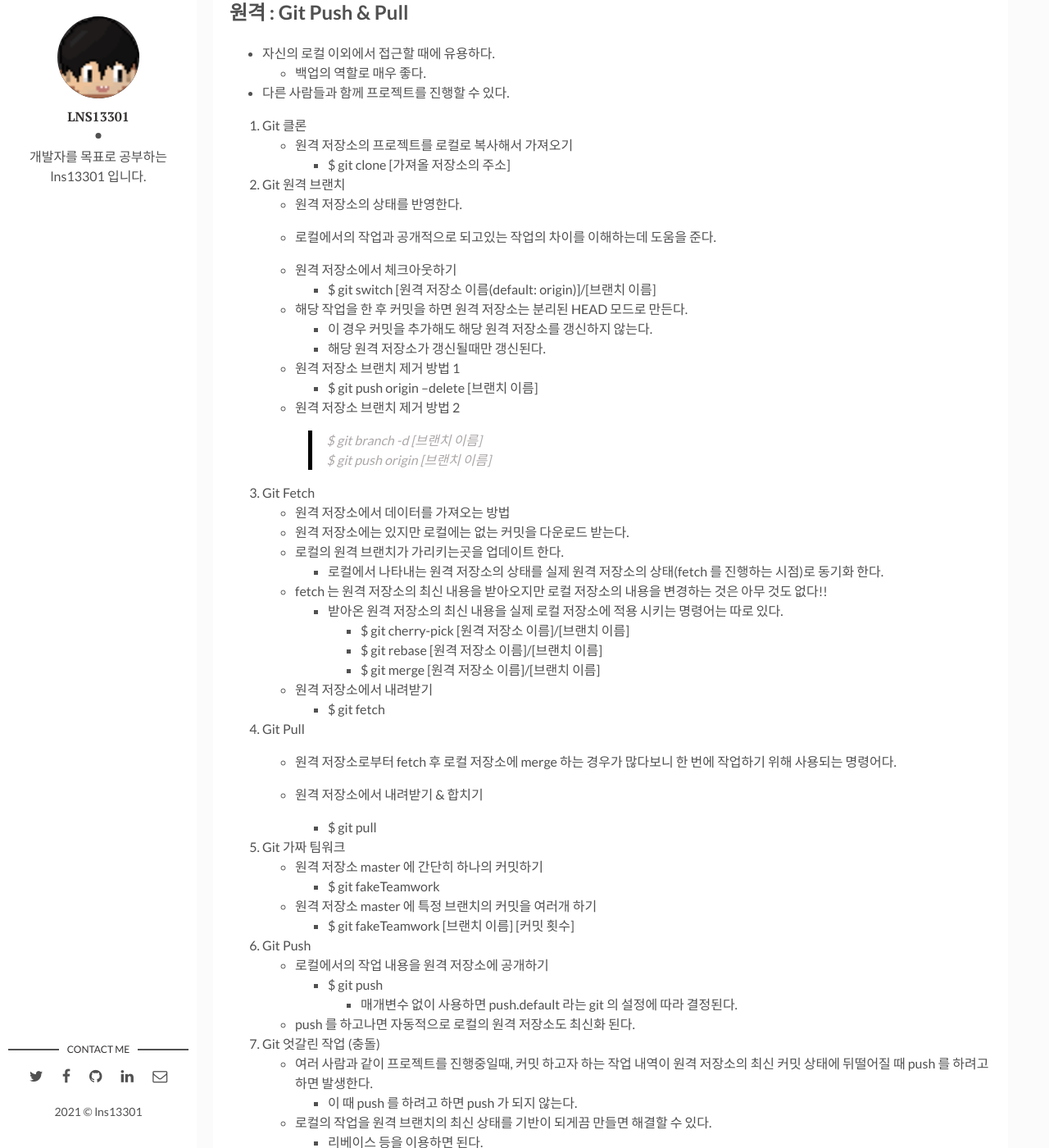
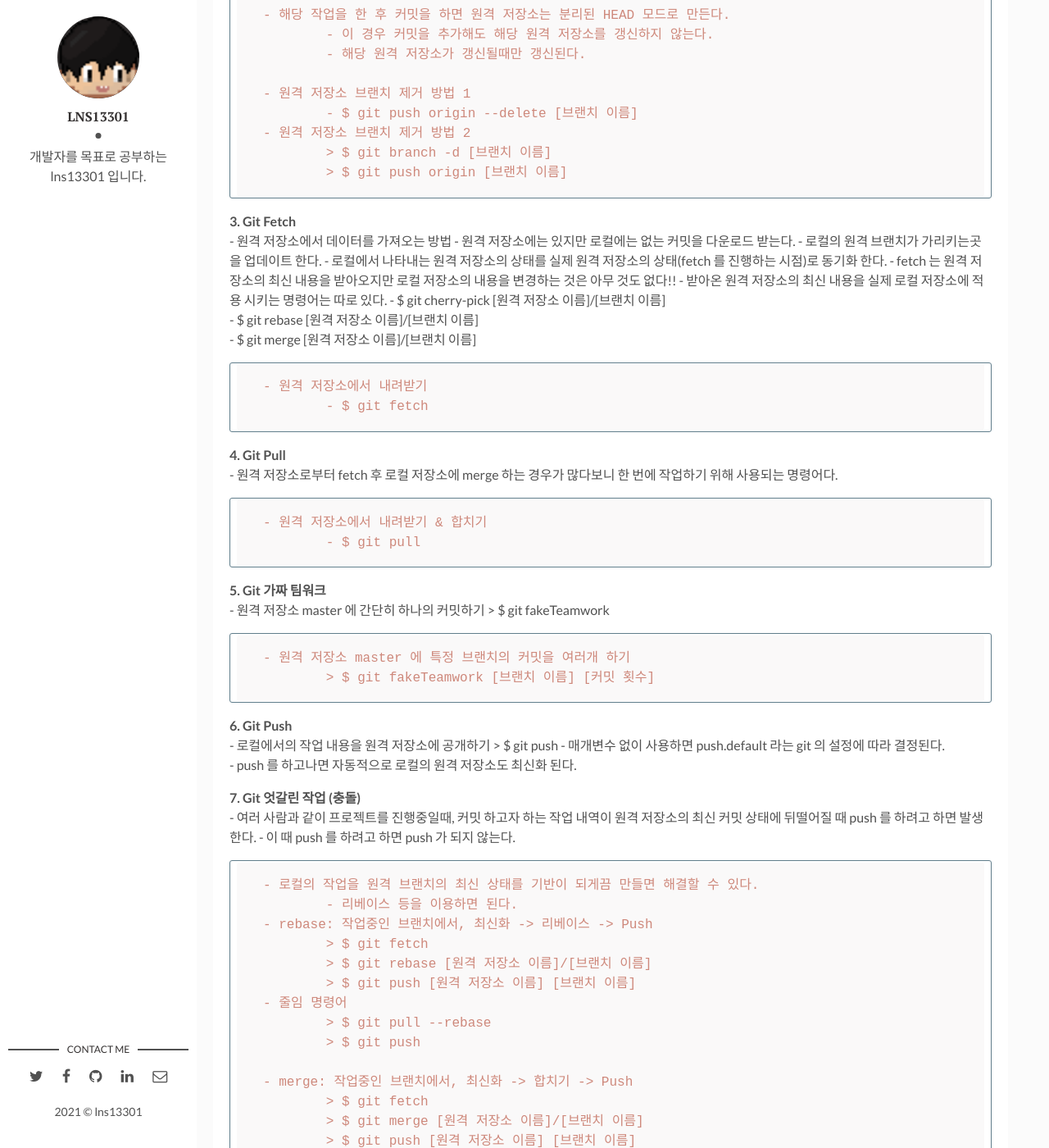
Before and after one commit to lns13301/github-blog, a Jekyll site: the page built from _posts/2021-02-10-git-commands-tutorial.markdown, in a window 1280 px wide and 1400 px high, scrolled down 2689 px. Shown: the whole window at 82% size. Built offline with Jekyll 4.4.1, drawn with Linux system fonts in a browser that asks for light colours; comment, search, counter and statistics services are not loaded; some of the changed text lies outside the part shown.

Commit message:
style: 글자 굵게, 띄어 쓰기 변경

```diff
--- a/_posts/2021-02-10-git-commands-tutorial.markdown
+++ b/_posts/2021-02-10-git-commands-tutorial.markdown
@@ -8,11 +8,12 @@ tags: Git Study
 ---
 
 # 깃 명령어 정리 🖥
+
 우아한 테크 코스 과정에서 사용할 주요한 깃 명령어를 기록하기 위한 포스트
 
 ## 로컬 : Git 기본
 
-1. Git 커밋
+**1. Git 커밋**
 	- 커밋 하기
 		- $ git commit
 			- 현재까지 작업중이던 저장소의 내용을 변경해서 하나의 커밋으로 저장
@@ -25,9 +26,9 @@ tags: Git Study
 		> commit message 2
 		> commit message 3"
 
-2. Git 브랜치
+**2. Git 브랜치**
 	- 브랜치를 엄청 작은 단위로 많이 만들게 되면 메모리나 디스크 공간에 부담이 될까?
-		- > No!! 작은 단위로 잘게 나누는 것이 좋다!
+		- **No!! 작은 단위로 잘게 나누는 것이 좋다!**
 	- 쉽게 생각하면 "하나의 커밋과 그 부모 커밋들을 포함하는 작업 내역" 이라고 생각하면 된다.
 	- 커밋들 사이에 책갈피를 끼워 넣는 것이라고 본다.
 		- 커밋 단위로 원하는 위치로 이동이 가능하다.
@@ -56,13 +57,13 @@ tags: Git Study
 	- 브랜치 제거
 		> $ git branch -D [Branch Name]
 
-3. Git 합치기
+**3. Git 합치기**
 	- 합치고 싶은 곳의 브랜치로 이동하기
 		> $ git switch [Branch Name]
 	- 합칠 대상이 될 브랜치를 현재 브랜치에 합치기
 		> $ git merge [Target Branch Name]
 
-4. Git 리베이스
+**4. Git 리베이스**
 	- 커밋들을 모아서 복사한 뒤 다른 곳에 떨궈 놓는 것이다.
 	- 따로 작업한 브랜치를 현재 브랜치 위에 올려놓게 되면서 실제로는 두 기능을 따로 개발했지만, 마치 순서대로 개발한 것처럼 보이게 된다.
 
@@ -83,11 +84,11 @@ tags: Git Study
 	- 백업의 역할로 매우 좋다.
 - 다른 사람들과 함께 프로젝트를 진행할 수 있다.
 
-1. Git 클론
+**1. Git 클론
 	- 원격 저장소의 프로젝트를 로컬로 복사해서 가져오기
 		- $ git clone [가져올 저장소의 주소]
 
-2. Git 원격 브랜치
+**2. Git 원격 브랜치**
 	- 원격 저장소의 상태를 반영한다.
 	- 로컬에서의 작업과 공개적으로 되고있는 작업의 차이를 이해하는데 도움을 준다.
 
@@ -104,7 +105,7 @@ tags: Git Study
 		> $ git branch -d [브랜치 이름]
 		> $ git push origin [브랜치 이름]
 
-3. Git Fetch
+**3. Git Fetch**
 	- 원격 저장소에서 데이터를 가져오는 방법
 	- 원격 저장소에는 있지만 로컬에는 없는 커밋을 다운로드 받는다.
 	- 로컬의 원격 브랜치가 가리키는곳을 업데이트 한다.
@@ -118,26 +119,26 @@ tags: Git Study
 	- 원격 저장소에서 내려받기
 		- $ git fetch
 
-4. Git Pull
+**4. Git Pull**
 	- 원격 저장소로부터 fetch 후 로컬 저장소에 merge 하는 경우가 많다보니 한 번에 작업하기 위해 사용되는 명령어다.
 
 	- 원격 저장소에서 내려받기 & 합치기
 		- $ git pull
 
-5. Git 가짜 팀워크
+**5. Git 가짜 팀워크**
 	- 원격 저장소 master 에 간단히 하나의 커밋하기
-		- $ git fakeTeamwork
+		> $ git fakeTeamwork
 
 	- 원격 저장소 master 에 특정 브랜치의 커밋을 여러개 하기
-		- $ git fakeTeamwork [브랜치 이름] [커밋 횟수]
+		> $ git fakeTeamwork [브랜치 이름] [커밋 횟수]
 
-6. Git Push
+**6. Git Push**
 	- 로컬에서의 작업 내용을 원격 저장소에 공개하기
-		- $ git push
+		> $ git push
 			- 매개변수 없이 사용하면 push.default 라는 git 의 설정에 따라 결정된다.
 	- push 를 하고나면 자동적으로 로컬의 원격 저장소도 최신화 된다.
 
-7. Git 엇갈린 작업 (충돌)
+**7. Git 엇갈린 작업 (충돌)**
 	- 여러 사람과 같이 프로젝트를 진행중일때, 커밋 하고자 하는 작업 내역이 원격 저장소의 최신 커밋 상태에 뒤떨어질 때 push 를 하려고 하면 발생한다.
 		- 이 때 push 를 하려고 하면 push 가 되지 않는다.
 
@@ -159,7 +160,7 @@ tags: Git Study
 		> $ git pull
 		> $ git push
 
-8. Git 원격 저장소 거부
+**8. Git 원격 저장소 거부**
 	- 원격 저장소의 main 브랜치에는 직접적인 커밋대신 pull request 가 쓰여야 한드는 규칙이 있다.
 		- 이 때, 실수로 브랜치에서 작업 하지않고, main 브랜치에서 직접 커밋을 하면 변경 사항을 push 하지 못한다.
 			- 이것이 내가 프리코스 최종 시험에서 겪었던 나를 몹시 당황케한 일이다.
```
